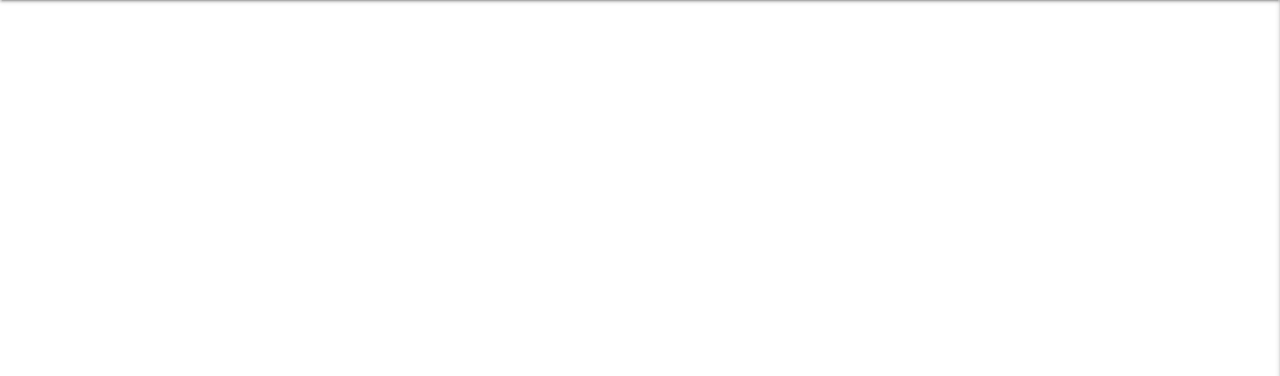
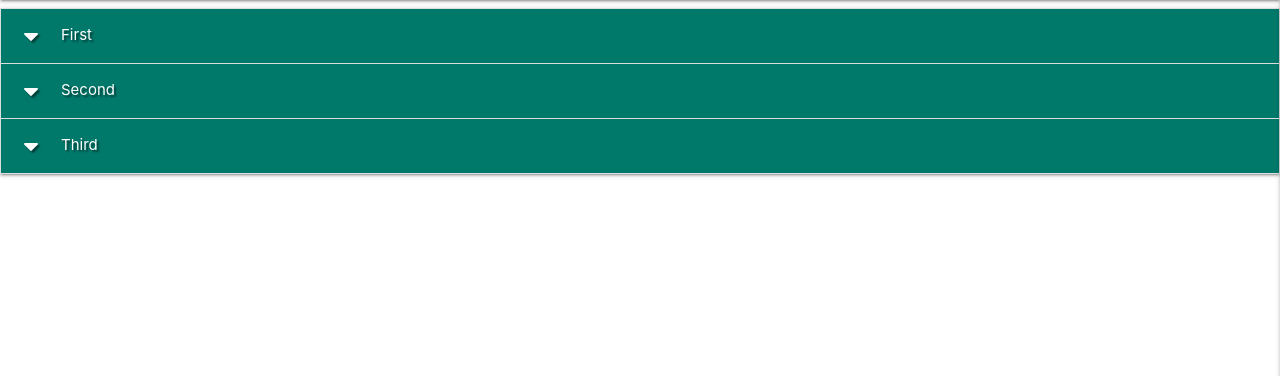
Before and after one commit to Code-Institute-Submissions/EssentialOilsDatabase, a Flask app: page / in a window 1280 px wide. Shown: the part 64-440 px from the top of the page. Run offline with Flask 2, Linux system fonts and the light colour scheme; data that the repository does not hold is empty; some libraries are stand-ins or nearby versions.

Commit message:
Add collapsible setup in essential oils page

```diff
--- a/static/js/script.js
+++ b/static/js/script.js
@@ -1,3 +1,4 @@
   $(document).ready(function () {
     $(".sidenav").sidenav({edge: "right"});
+    $('.collapsible').collapsible();
   });
--- a/templates/essentialoils.html
+++ b/templates/essentialoils.html
@@ -10,4 +10,19 @@
         {{ oil.source_inc }}<br>
     {% endfor %}
 
+    <ul class="collapsible">
+        <li>
+            <div class="collapsible-header white-text teal darken-2 text-shadow"><i class="fas fa-caret-down"></i>First</div>                <!--fix colours and  that of accordian in the class of the div-->
+            <div class="collapsible-body"><span>Lorem ipsum dolor sit amet.</span></div>
+        </li>
+        <li>
+            <div class="collapsible-header white-text teal darken-2 text-shadow"><i class="fas fa-caret-down"></i>Second</div>
+            <div class="collapsible-body"><span>Lorem ipsum dolor sit amet.</span></div>
+        </li>
+        <li>
+            <div class="collapsible-header white-text teal darken-2 text-shadow"><i class="fas fa-caret-down"></i>Third</div>
+            <div class="collapsible-body"><span>Lorem ipsum dolor sit amet.</span></div>
+        </li>
+  </ul>
+
 {% endblock %}
```
